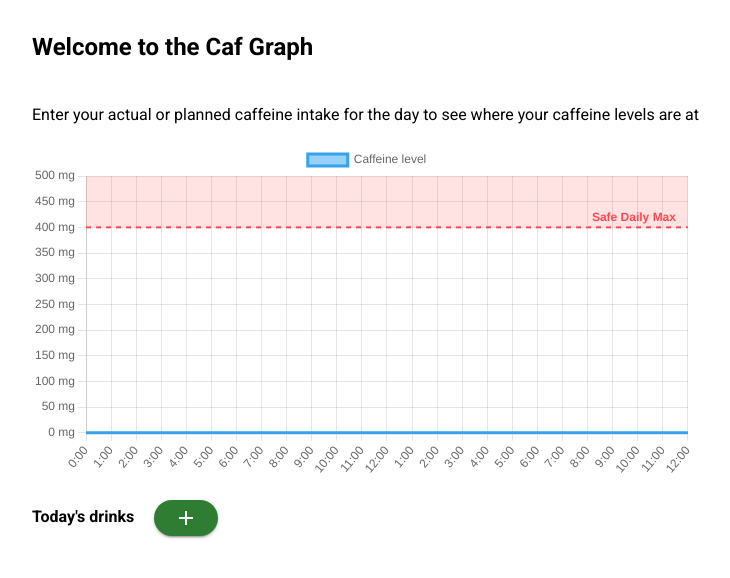
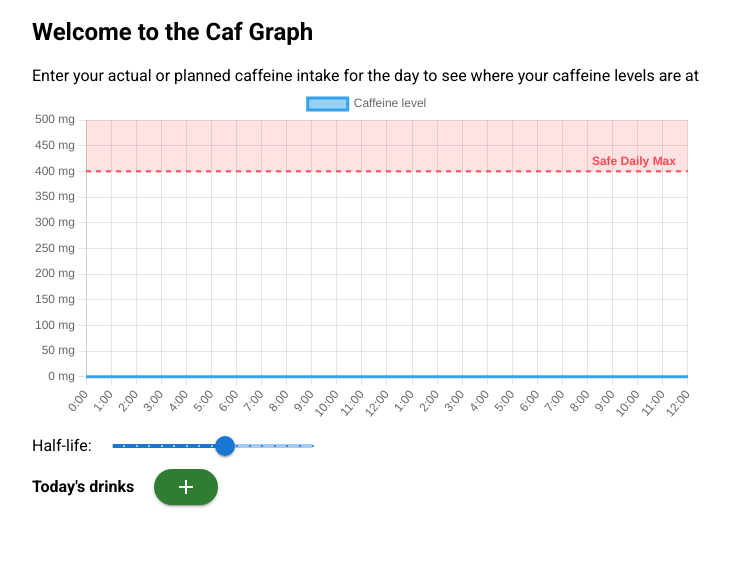
Before and after one commit to nedransfield/caffeine-calculator, a Next.js app: page / in a window 1280 px wide. Shown: the top 578 px of the page, without its empty margins (273-1003 px from the left). Built offline with nearby package versions, Linux system fonts and the light colour scheme.

Commit message:
Adjustable half life and tailwind

```diff
--- a/app/globals.css
+++ b/app/globals.css
@@ -1,19 +1 @@
-@tailwind base;
-@tailwind utilities;
-
-body {
-  line-height: 1.6;
-  display: flex;
-  flex-direction: column;
-  justify-self: center;
-  width: auto;
-  max-width: 800px;
-}
-
-.field {
-  margin: 10px;
-}
-
-.wrap {
-  width: auto;
-}
+@import 'tailwindcss';
--- a/app/layout.jsx
+++ b/app/layout.jsx
@@ -1,6 +1,7 @@
 import { SpeedInsights } from '@vercel/speed-insights/next'
 import { Analytics } from '@vercel/analytics/react'
 import { Roboto } from 'next/font/google'
+import './globals.css'
 
 const roboto = Roboto({
   subsets: ['latin'],
@@ -12,7 +13,7 @@ const MainLayout = ({ children }) => {
       <head>
         <title>Caf Graph</title>
       </head>
-      <body>
+      <body className='flex flex-col justify-self-center w-auto max-w-2xl'>
         {children}
         <SpeedInsights />
         <Analytics />
--- a/app/page.jsx
+++ b/app/page.jsx
@@ -4,10 +4,12 @@ import { useState } from 'react'
 import './globals.css'
 import React from 'react'
 import Graph from '@/components/Graph'
+import HalfLifeSlider from '@/components/HalfLifeSlider'
 import DrinksDisplay from '@/components/DrinksDisplay'
 
 const MainPage = () => {
   const [drinks, setDrinks] = useState([])
+  const [halfLife, setHalfLife] = useState(6)
 
   const addDrink = (newDrink) => {
     newDrink.id = drinks.length + 1
@@ -15,18 +17,22 @@ const MainPage = () => {
   }
 
   const deleteDrink = (drinkId) => {
-    const drinkToDelete = drinks.find((drink) => drink.id == drinkId)
     setDrinks(drinks.filter((drink) => drink.id !== drinkId))
+  }
+
+  const adjustHalfLife = (newValue) => {
+    setHalfLife(newValue)
   }
 
   return (
     <>
-      <h2>Welcome to the Caf Graph</h2>
+      <h2 className='text-2xl font-bold my-4'>Welcome to the Caf Graph</h2>
       <p className='wrap'>
         Enter your actual or planned caffeine intake for the day to see where
         your caffeine levels are at
       </p>
-      <Graph drinks={drinks} />
+      <Graph drinks={drinks} halfLife={halfLife} />
+      <HalfLifeSlider halfLife={halfLife} handleChange={adjustHalfLife} />
       <DrinksDisplay
         drinks={drinks}
         handleAdd={addDrink}
--- a/components/AddDrinkDialog.jsx
+++ b/components/AddDrinkDialog.jsx
@@ -91,7 +91,7 @@ const AddDrinkDialog = ({ open, setOpen, handleAdd }) => {
     >
       <DialogTitle>Add A Drink</DialogTitle>
       <DialogContent>
-        <div className='field'>
+        <div className='my-2'>
           <Autocomplete
             {...defaultProps}
             sx={{ width: 'auto' }}
@@ -103,7 +103,7 @@ const AddDrinkDialog = ({ open, setOpen, handleAdd }) => {
             freeSolo={true}
           />
         </div>
-        <div className='field'>
+        <div className='my-2'>
           {addingCustomDrink && (
             <TextField
               label='Caffeine Amount (mg)'
@@ -113,7 +113,7 @@ const AddDrinkDialog = ({ open, setOpen, handleAdd }) => {
             />
           )}
         </div>
-        <div className='field'>
+        <div className='my-2'>
           <LocalizationProvider dateAdapter={AdapterDayjs}>
             <TimePicker
               views={['hours']}
--- a/components/DrinksDisplay.jsx
+++ b/components/DrinksDisplay.jsx
@@ -23,8 +23,8 @@ const DrinksDisplay = ({ drinks, handleAdd, handleDelete }) => {
 
   return (
     <>
-      <h4>
-        Today's drinks
+      <div className='flex flex-row items-center'>
+        <h4 className='font-bold'>Today's drinks</h4>
         <Button
           variant='contained'
           onClick={handleOpenDialog}
@@ -34,7 +34,7 @@ const DrinksDisplay = ({ drinks, handleAdd, handleDelete }) => {
         >
           <AddIcon />
         </Button>
-      </h4>
+      </div>
       <Stack marginBottom={2}>
         {drinks.map((drink, index) => (
           <DrinkItem key={index} drink={drink} handleDelete={handleDelete} />
--- a/components/Graph.jsx
+++ b/components/Graph.jsx
@@ -14,7 +14,7 @@ import {
 } from 'chart.js'
 import Annotation from 'chartjs-plugin-annotation'
 
-const Graph = ({ drinks }) => {
+const Graph = ({ drinks, halfLife }) => {
   const isMobile = useMediaQuery({ query: '(max-width: 430px)' })
 
   ChartJS.register(
@@ -29,7 +29,6 @@ const Graph = ({ drinks }) => {
     Annotation
   )
 
-  const halfLife = 6
   const decay = Math.log(2) / halfLife
   const caffeineData = new Array(25).fill(0)
   for (let drink of drinks) {
--- /dev/null
+++ b/components/HalfLifeSlider.jsx
@@ -0,0 +1,26 @@
+import Slider from '@mui/material/Slider'
+
+const HalfLifeSlider = ({ halfLife, handleChange }) => {
+  const changeHalfLife = (e, newValue) => {
+    handleChange(newValue)
+  }
+
+  return (
+    <div className='flex flex-row items-center my-2'>
+      <p>Half-life:</p>
+      <Slider
+        value={halfLife}
+        min={1.5}
+        max={9.5}
+        step={0.5}
+        marks
+        valueLabelDisplay='auto'
+        sx={{ width: '30%', marginLeft: '20px' }}
+        onChange={changeHalfLife}
+        size='medium'
+      />
+    </div>
+  )
+}
+
+export default HalfLifeSlider
--- a/package.json
+++ b/package.json
@@ -26,7 +26,8 @@
     "react-responsive": "^10.0.1"
   },
   "devDependencies": {
-    "@tailwindcss/postcss": "^4",
-    "tailwindcss": "^4"
+    "@tailwindcss/postcss": "^4.0.15",
+    "postcss": "^8.5.3",
+    "tailwindcss": "^4.0.15"
   }
 }
```
Also changed, not shown: 1 other file (tests, documents, lock files or other folders).
